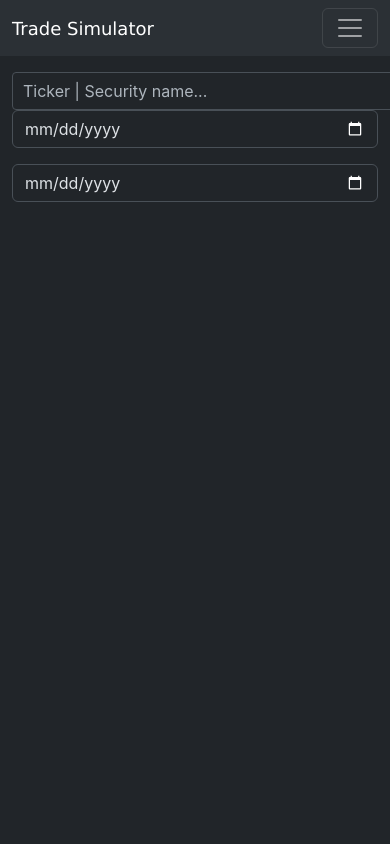
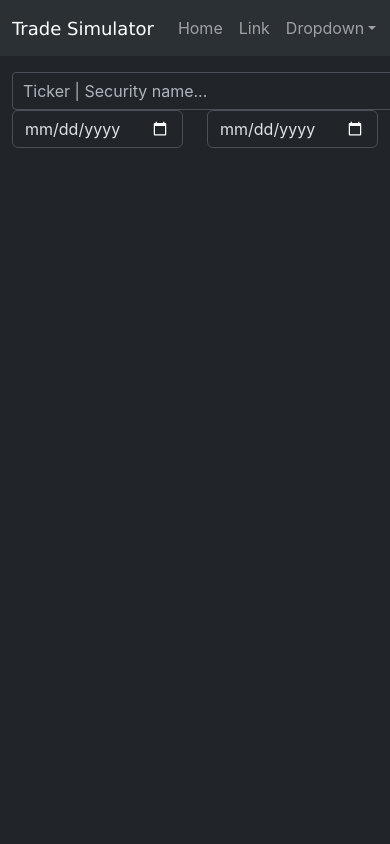
Before and after one commit to benWillan/trade-simulator, a React (Create React App) app in the folder WebApi/ClientApp/: page / in a window 390 px wide. Shown: the top 844 px of the page. Built offline with nearby package versions, Linux system fonts and the light colour scheme.

Commit message:
[feat] Update x axis label and semi-fix responsive browser resizing
Will be coming back to this later but charts now propertly resize when browser window resizes.

```diff
--- a/WebApi/ClientApp/public/index.html
+++ b/WebApi/ClientApp/public/index.html
@@ -32,7 +32,7 @@
     -->
     <title>React App</title>
   </head>
-  <body>
+  <body class="has-fixed-navbar">
     <noscript>You need to enable JavaScript to run this app.</noscript>
     <div id="root"></div>
     <!--
--- a/WebApi/ClientApp/src/App.css
+++ b/WebApi/ClientApp/src/App.css
@@ -1,3 +1,5 @@
+html, body, #root { height: 100%; }
+
 .App {
   text-align: center;
 }
--- a/WebApi/ClientApp/src/components/charting/StockChart.tsx
+++ b/WebApi/ClientApp/src/components/charting/StockChart.tsx
@@ -78,10 +78,11 @@ function StockChart() {
           <AutocompleteInput onAutoCompleteSelect={handleStockSelect}></AutocompleteInput>
         </Col>
         <Col>
-        <StockChartDate onDateChange={handleDateChange} startDate={graphData?.stockQuotes[0].date.split("T")[0]} endDate={graphData?.stockQuotes.at(-1)?.date.split("T")[0]}></StockChartDate>
+          <StockChartDate onDateChange={handleDateChange} startDate={graphData?.stockQuotes[0].date.split("T")[0]} endDate={graphData?.stockQuotes.at(-1)?.date.split("T")[0]}></StockChartDate>
         </Col>
       </Row>
-      <Row>
+      {/* height compensates for (~230px): Navbar, echarts datazoom and (stock/ticker + date) element heights */}
+      <Row style={{height: "calc((100vh - 230px) / 2)" }}>
         {graphData && <StockChartGraph graphData={graphData}></StockChartGraph>}
       </Row>
     </Container>
--- a/WebApi/ClientApp/src/components/charting/StockChartDate.tsx
+++ b/WebApi/ClientApp/src/components/charting/StockChartDate.tsx
@@ -25,8 +25,8 @@ function StockChartDate({onDateChange, startDate, endDate}: Props) {
     <Container fluid className='px-0 py-0'>
       <Form>
         <Row>
-          <Col lg='4'></Col>
-          <Col lg='4'>
+          {/* <Col lg='4'></Col> */}
+          <Col>
             <Form.Group className="mb-3" controlId="exampleForm.ControlInput1">
               {/* <Form.Label>Start Date</Form.Label> */}
               <Form.Control type="date" onChange={(e) => {
@@ -35,7 +35,7 @@ function StockChartDate({onDateChange, startDate, endDate}: Props) {
               }} value={localStartDate} />
             </Form.Group>
           </Col>
-          <Col lg='4'>
+          <Col>
             <Form.Group className="mb-3" controlId="exampleForm.ControlTextarea1">
               {/* <Form.Label>End Date</Form.Label> */}
               <Form.Control type='date' onChange={(e) => {
--- a/WebApi/ClientApp/src/components/charting/StockChartGraph.tsx
+++ b/WebApi/ClientApp/src/components/charting/StockChartGraph.tsx
@@ -12,7 +12,7 @@ type Props = {
 
 function StockChartGraph(props: Props) {
 
-  const dates = props.graphData?.stockQuotes.map(sq => sq.date);
+  const dates = props.graphData?.stockQuotes.map(sq => sq.date.split("T")[0]);
   const ohlcData = props.graphData?.stockQuotes.map(({openPrice, closePrice, lowPrice, highPrice}) => Object.values({openPrice, closePrice, lowPrice, highPrice}));
   const stockTicker = props.graphData?.ticker;
 
@@ -77,12 +77,13 @@ function StockChartGraph(props: Props) {
       }
     },
     grid: {
-      left: 30,
+      left: 36,
       right: 0,
       top: 10,
-      bottom: 10
+      bottom: 75,
     },
     xAxis: {
+      name: "Price Date",
       type: "category",
       splitLine: {
         show: true,
@@ -94,10 +95,11 @@ function StockChartGraph(props: Props) {
       data: dates,
       boundaryGap: false,
       axisLabel: {
-        rotate: 45
+        rotate: 0
       }
     },
     yAxis: {
+      name: "Date",
       scale: true,
       splitLine: {
         show: true,
@@ -122,7 +124,7 @@ function StockChartGraph(props: Props) {
     ],
     series: [
       {
-        name: "Candlestick",
+        name: "OHLC Candlestick Graph",
         type: "candlestick",
         data: ohlcData,
         itemStyle: {
@@ -136,7 +138,8 @@ function StockChartGraph(props: Props) {
   };
 
   return (
-    <ReactECharts option={options} style={{ height: 550, width: 1100 }} />
+    <ReactECharts option={options} style={{ height: "100%", width: "100%", margin: "0 auto" }} />
+    // <ReactECharts option={options} />
   );
 }
 
--- a/WebApi/ClientApp/src/components/topLevel/ContainerFluid.tsx
+++ b/WebApi/ClientApp/src/components/topLevel/ContainerFluid.tsx
@@ -2,6 +2,7 @@
 import Container from 'react-bootstrap/Container';
 import StockChartHeader from '../charting/StockChartHeader';
 import StockChart from '../charting/StockChart';
+import '../../css/global.css'
 //  external.
 import Row from 'react-bootstrap/Row';
 import Col from 'react-bootstrap/Col';
@@ -10,20 +11,25 @@ import { Stock, StockQuote } from '../../types/charting/types'
 
 export function ContainerFluid() {
 
-    return (
-    <Container fluid>
-      <Row>
-        <Col className='py-3'>
+  return (
+    <Container fluid className='stock-chart-container'>
+      <Row style={{ display: 'flex' }}>
+        <Col style={{ flex: '0 0 41.666%' }} className='py-3 chart-container'>
           <StockChart></StockChart>
         </Col>
-        <Col className='py-3'>
+        <Col style={{ flex: '0 0 41.666%' }} className='py-3 chart-container'>
+          <StockChart></StockChart>
         </Col>
+        <Col style={{ flex: '0 0 16.666%' }}></Col>
       </Row>
-      <Row>
-        <Col className='py-3'>
+      <Row style={{ display: 'flex' }}>
+        <Col style={{ flex: '0 0 41.666%' }} className='py-3 chart-container'>
+          <StockChart></StockChart>
         </Col>
-        <Col className='py-3'>
+        <Col style={{ flex: '0 0 41.666%' }} className='py-3 chart-container'>
+          <StockChart></StockChart>
         </Col>
+        <Col style={{ flex: '0 0 16.666%' }}></Col>
       </Row>
     </Container>
   );
--- a/WebApi/ClientApp/src/components/topLevel/NavBar.tsx
+++ b/WebApi/ClientApp/src/components/topLevel/NavBar.tsx
@@ -1,3 +1,6 @@
+//  internal.
+import '../../css/global.css';
+//  external.
 import Container from 'react-bootstrap/Container';
 import Nav from 'react-bootstrap/Nav';
 import Navbar from 'react-bootstrap/Navbar';
@@ -5,12 +8,8 @@ import NavDropdown from 'react-bootstrap/NavDropdown';
 
 export function NavBar() {
 
-  const glowValue = '#447ffff0';
-  const glowValue2 = '#3d7ff8a0';
-  const glowValue3 = '#f4fc8fde';
-
   return (
-    <Navbar expand="lg" bg="dark" data-bs-theme="dark" className="bg-body-tertiary">
+    <Navbar bg="dark" data-bs-theme="dark" className="bg-body-tertiary">
       <Container fluid>
         <Navbar.Brand href="#home"><span style={{fontFamily: "Verdana", fontSize: 18}}>Trade Simulator</span></Navbar.Brand>
         <Navbar.Toggle aria-controls="basic-navbar-nav" />
--- /dev/null
+++ b/WebApi/ClientApp/src/css/global.css
@@ -0,0 +1,15 @@
+.stock-chart-container {
+  height: calc(100vh - 56px);
+  display: flex;
+  flex-direction: column;
+}
+
+.stock-chart-container .row {
+  flex: 1;
+}
+
+.chart-container {
+  width: 100%;
+  height: 100%;
+  /* min-height: 300px; */
+}
```
